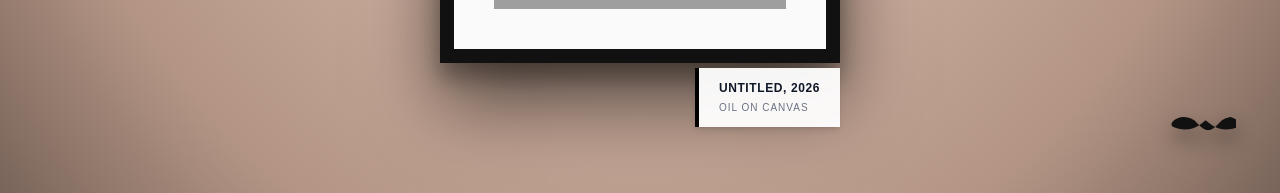
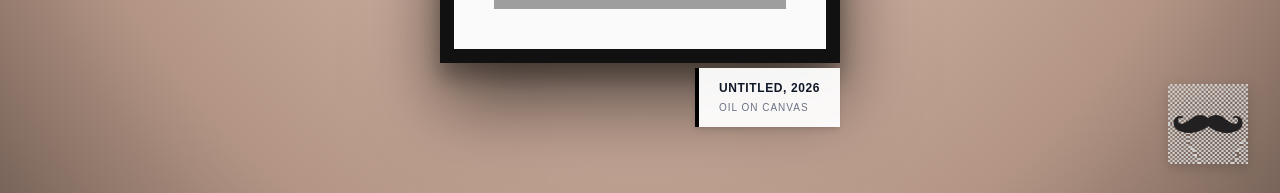
Before and after one commit to shko050212-hub/Cap, a Next.js app: page /gallery in a window 1280 px wide. Shown: the part 604-797 px from the top of the page. Built offline with nearby package versions, Linux system fonts and the light colour scheme; grey boxes are pictures that could not be loaded.

Commit message:
Restore transparent 12.png

```diff
--- a/src/app/gallery/page.tsx
+++ b/src/app/gallery/page.tsx
@@ -46,16 +46,19 @@ export default function GalleryPage() {
         </div>
       </motion.div>
 
-      {/* 우측 하단 콧수염 도슨트 아이콘 (Inline SVG) */}
+      {/* 우측 하단 콧수염 도슨트 아이콘 (12번 원본 이미지 투명화 적용) */}
       <motion.div
         initial={{ opacity: 0, scale: 0.5 }}
         animate={{ opacity: 1, scale: 1 }}
         transition={{ delay: 1.5, duration: 0.8, type: 'spring' }}
-        className="absolute bottom-8 right-8 z-50 cursor-pointer hover:scale-110 transition-transform p-3 drop-shadow-[0_10px_10px_rgba(0,0,0,0.4)] text-[#111] hover:text-[#333]"
+        className="absolute bottom-8 right-8 w-20 h-20 z-50 cursor-pointer hover:scale-110 transition-transform"
       >
-        <svg viewBox="0 0 512 512" width="70" height="70" fill="currentColor">
-          <path d="M496 256c-27-2-55.8 4.2-80 19.3-15.5 9.7-27.5 24.3-40 37.7-18.4 19.7-39.7 39-68 39s-49.6-19.3-68-39c-12.5-13.4-24.5-28-40-37.7-24.2-15-53-21.3-80-19.3-26.6 2-53 13.8-72 34-4.8 5-7.5 11.5-8 18.4-.7 9.5 5.5 18 14 21.6 44.5 19 97 22.2 144.4 7.6 15-4.6 28.5-11.4 41.6-19.8 17.6-11.3 33.3-25.5 50-38 16.7 12.5 32.4 26.7 50 38 13.1 8.4 26.6 15.2 41.6 19.8 47.4 14.6 99.8 11.4 144.4-7.6 8.5-3.6 14.7-12 14-21.6-.5-6.9-3.2-13.4-8-18.4-19-20.2-45.4-32-72-34z"/>
-        </svg>
+        <img
+          src="/docent.png"
+          alt="Docent"
+          className="w-full h-full object-contain"
+          style={{ filter: 'drop-shadow(0 4px 6px rgba(0,0,0,0.3))' }}
+        />
       </motion.div>
     </motion.div>
   );
```
